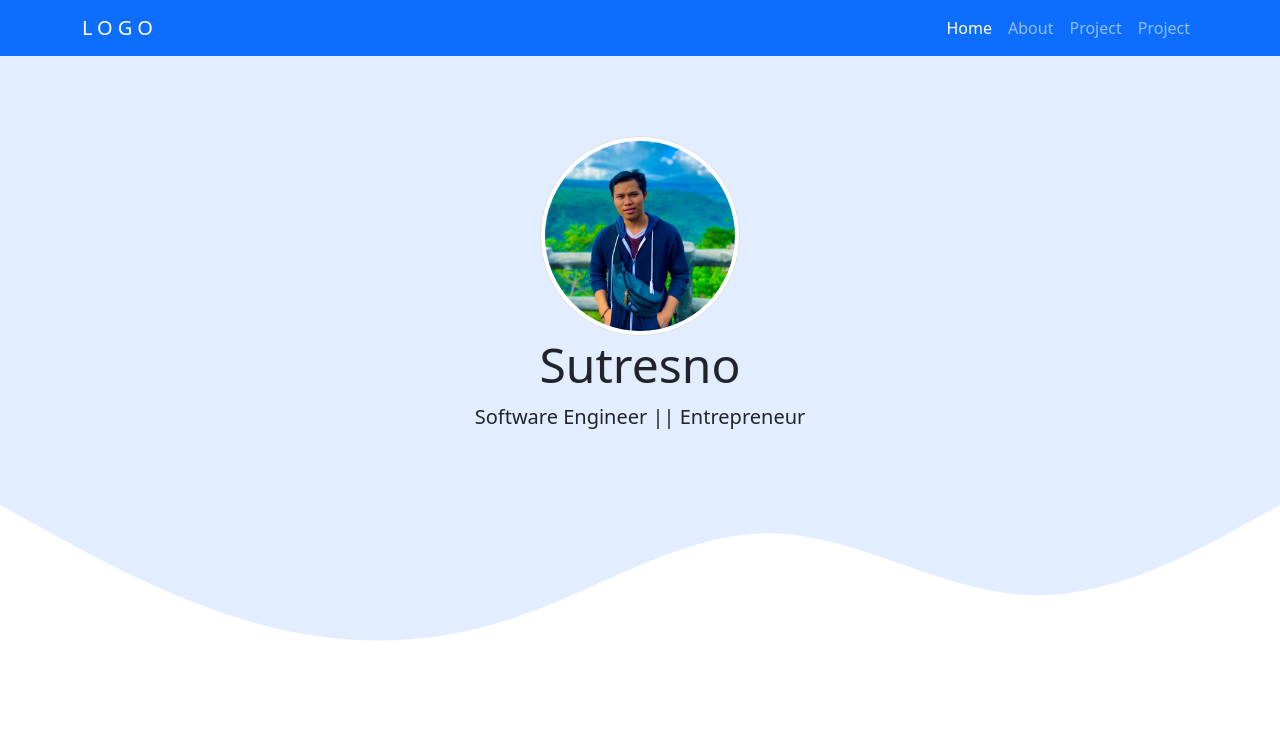
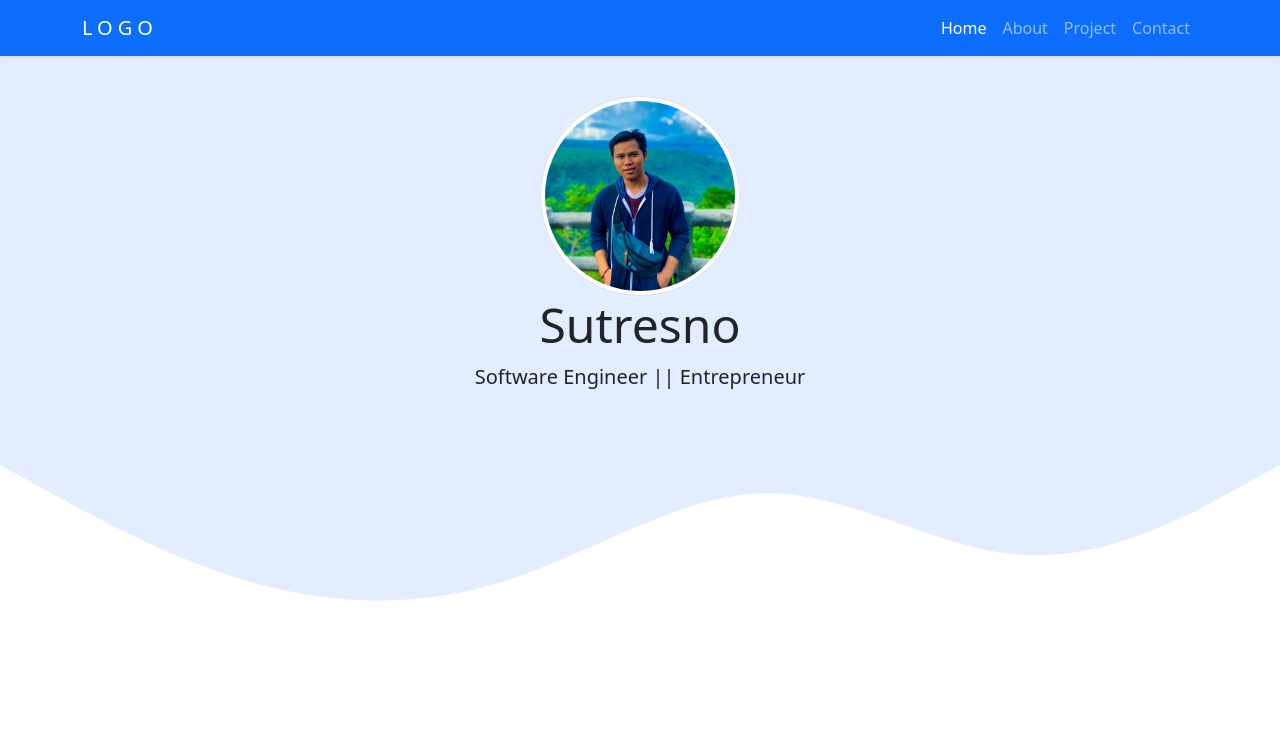
Before and after one commit to sutrisno-20/Learning_Bootstrap, a plain HTML site: page repeat-boostrap/index.html in a window 1280 px wide. Shown: the top 729 px of the page. Drawn offline with nearby package versions, Linux system fonts and the light colour scheme.

Commit message:
feat:add styling css and redirect in menu

```diff
--- a/repeat-boostrap/assets/css/style.css
+++ b/repeat-boostrap/assets/css/style.css
@@ -3,7 +3,7 @@
 }
 .hero {
     background-color: #e2edff;
-    padding-top: 5rem;
+    padding-top: 6rem;
     border-bottom: none;
 }
 #about {
@@ -12,6 +12,6 @@
 #project {
     background-color: #e2edff;
 }
-/* section {
+section {
     padding-top: 5rem;
-} */
+}
--- a/repeat-boostrap/index.html
+++ b/repeat-boostrap/index.html
@@ -13,7 +13,7 @@
   </head>
   <body>
     <!-- navbar start -->
-    <nav class="navbar navbar-expand-lg bg-primary" data-bs-theme="dark">
+    <nav class="navbar navbar-expand-lg bg-primary fixed-top shadow-sm" data-bs-theme="dark">
         <div class="container">
           <a class="navbar-brand logo fw-medium" href="#">LOGO</a>
           <button class="navbar-toggler" type="button" data-bs-toggle="collapse" data-bs-target="#navbarNav" aria-controls="navbarNav" aria-expanded="false" aria-label="Toggle navigation">
@@ -25,13 +25,13 @@
                 <a class="nav-link active" aria-current="page" href="#">Home</a>
               </li>
               <li class="nav-item">
-                <a class="nav-link" href="#">About</a>
+                <a class="nav-link" href="#about">About</a>
               </li>
               <li class="nav-item">
-                <a class="nav-link" href="#">Project</a>
+                <a class="nav-link" href="#project">Project</a>
               </li>
               <li class="nav-item">
-                <a class="nav-link" href="#">Project</a>
+                <a class="nav-link" href="#contact">Contact</a>
               </li>
             </ul>
           </div>
```
